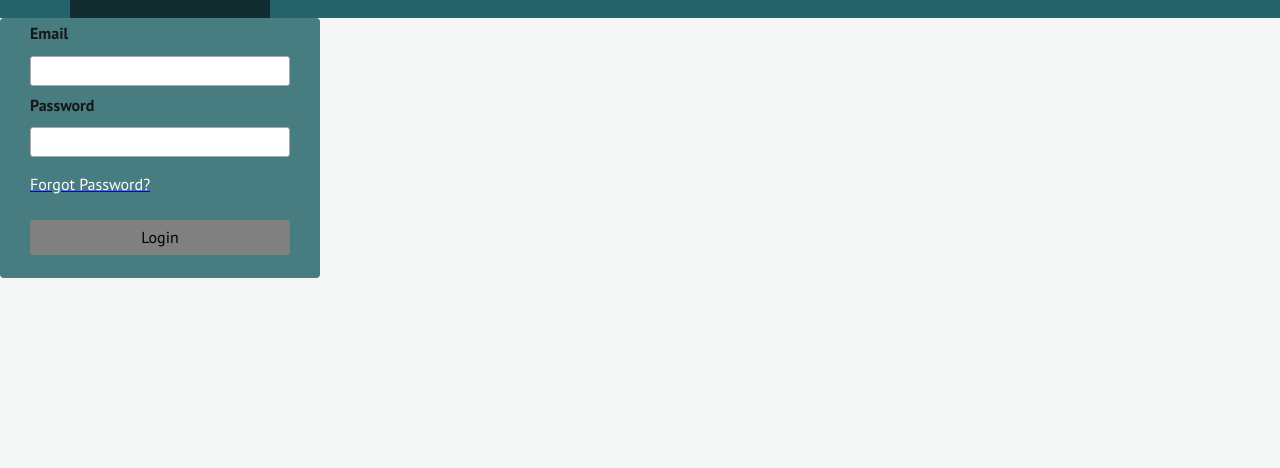
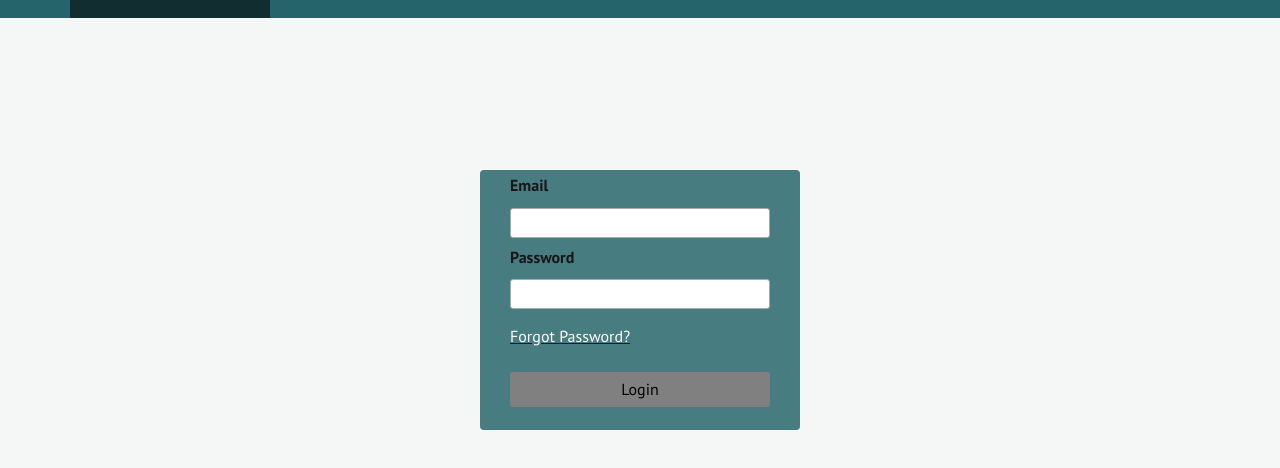
Before and after one commit to Raise-the-Voices/marturia, a React app: page /login in a window 1280 px wide. Shown: the part 82-550 px from the top of the page. Built offline with nearby package versions, Linux system fonts and the light colour scheme.

Commit message:
fix(User.scss): center panel to login

```diff
--- a/src/pages/User.scss
+++ b/src/pages/User.scss
@@ -14,6 +14,7 @@
 .login-container {
 	@include user-container;
 	height: 260px;
+	margin: 19vh auto;
 }
 
 .register {
```
